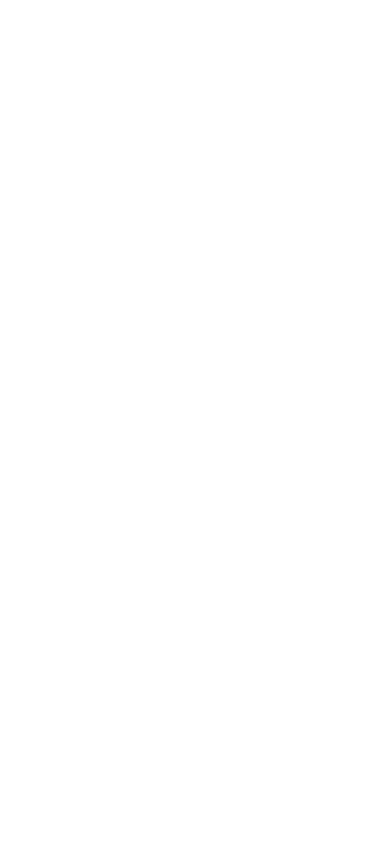
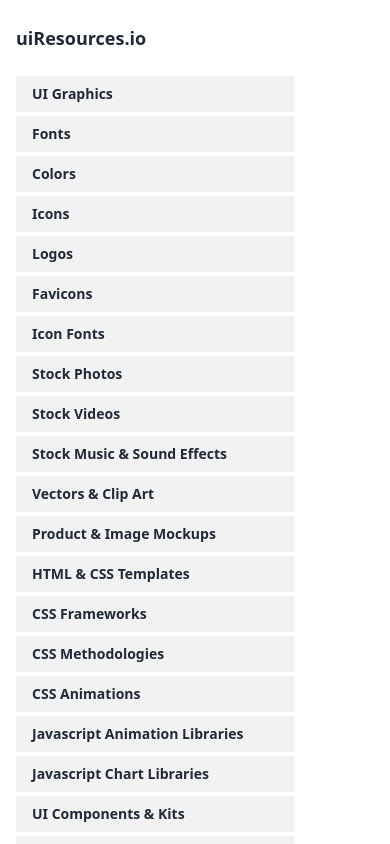
Before and after one commit to junsantilla/uiresources, a React (Create React App) app: page /collections in a window 390 px wide. Before the commit this address had no page. Built offline with nearby package versions, Linux system fonts and the light colour scheme.

Commit message:
Mobile: close drawer on nav click

```diff
--- a/src/App.js
+++ b/src/App.js
@@ -1,15 +1,15 @@
-import { useState } from "react";
-
 import { BrowserRouter as Router, Routes, Route } from "react-router-dom";
 import About from "./pages/About";
 import Collections from "./pages/Collections";
 import NavData from "./data/NavData";
+import Navbar from "./components/Navbar";
 
 function App() {
-	const [nav] = useState(NavData);
+	const nav = NavData;
 
 	return (
 		<Router>
+			<div className="drawer drawer-mobile">
 				<Routes>
 					<Route path="/" element={<About title="About" />} />
 					{nav.map((item, i) => (
@@ -20,6 +20,8 @@
 						/>
 					))}
 				</Routes>
+				<Navbar />
+			</div>
 		</Router>
 	);
 }
--- a/src/components/Navbar.jsx
+++ b/src/components/Navbar.jsx
@@ -1,10 +1,8 @@
-import { useState } from "react";
 import NavData from "../data/NavData";
 import { Link, useLocation } from "react-router-dom";
-import DrawerButton from "../components/DrawerButton";
 
 function Navbar() {
-	const [nav] = useState(NavData);
+	const nav = NavData;
 
 	const location = useLocation();
 
@@ -21,21 +19,22 @@
 				<div className=" flex justify-between">
 					<Link
 						to="/"
+						onClick={() => {
+							document.getElementById("my-drawer").click();
+						}}
 						className="font-bold text-lg hover:underline inline self-center"
 					>
 						uiResources.io
 					</Link>
-					<DrawerButton />
 				</div>
-				<nav
-					aria-label="Main Nav"
-					className="mt-6 flex flex-col space-y-1 mb-8"
-				>
+				<nav className="mt-6 flex flex-col space-y-1 mb-8">
 					{nav.map((item, i) => (
 						<Link
 							key={i}
-							htmlFor="my-drawer"
 							to={"/collections" + item.path}
+							onClick={() => {
+								document.getElementById("my-drawer").click();
+							}}
 							className={
 								pathMatchRoute("/collections" + item.path)
 									? "flex items-center text-sm px-4 py-2 font-bold bg-primary text-base-100"
--- a/src/pages/About.jsx
+++ b/src/pages/About.jsx
@@ -1,12 +1,11 @@
 import React from "react";
 import Footer from "../components/Footer";
-import Navbar from "../components/Navbar";
 import Topbar from "../components/Topbar";
 import DrawerButton from "../components/DrawerButton";
 
 function About({ title }) {
 	return (
-		<div className="drawer drawer-mobile">
+		<>
 			<input id="my-drawer" type="checkbox" className="drawer-toggle" />
 			<div className="drawer-content flex flex-col">
 				<Topbar title={title} drawerButton={<DrawerButton />} />
@@ -15,8 +14,7 @@
 				</div>
 				<Footer />
 			</div>
-			<Navbar />
-		</div>
+		</>
 	);
 }
 
--- a/src/pages/Collections.jsx
+++ b/src/pages/Collections.jsx
@@ -1,14 +1,12 @@
-import { useState } from "react";
 import CollectionsData from "../data/CollectionsData";
 import { useLocation } from "react-router-dom";
 import { FaExternalLinkAlt } from "react-icons/fa";
 import Topbar from "../components/Topbar";
 import DrawerButton from "../components/DrawerButton";
 import Footer from "../components/Footer";
-import Navbar from "../components/Navbar";
 
 function Collections({ title }) {
-	const [collections] = useState(CollectionsData);
+	const collections = CollectionsData;
 	const location = useLocation().pathname.substring(13);
 
 	const filtered = collections.filter((collection) => {
@@ -16,7 +14,7 @@
 	});
 
 	return (
-		<div className="drawer drawer-mobile">
+		<>
 			<input id="my-drawer" type="checkbox" className="drawer-toggle" />
 			<div className="drawer-content flex flex-col">
 				<Topbar title={title} drawerButton={<DrawerButton />} />
@@ -90,8 +88,7 @@
 				</div>
 				<Footer />
 			</div>
-			<Navbar />
-		</div>
+		</>
 	);
 }
 
```
Lines whose indentation alone changed are shown as unchanged.
